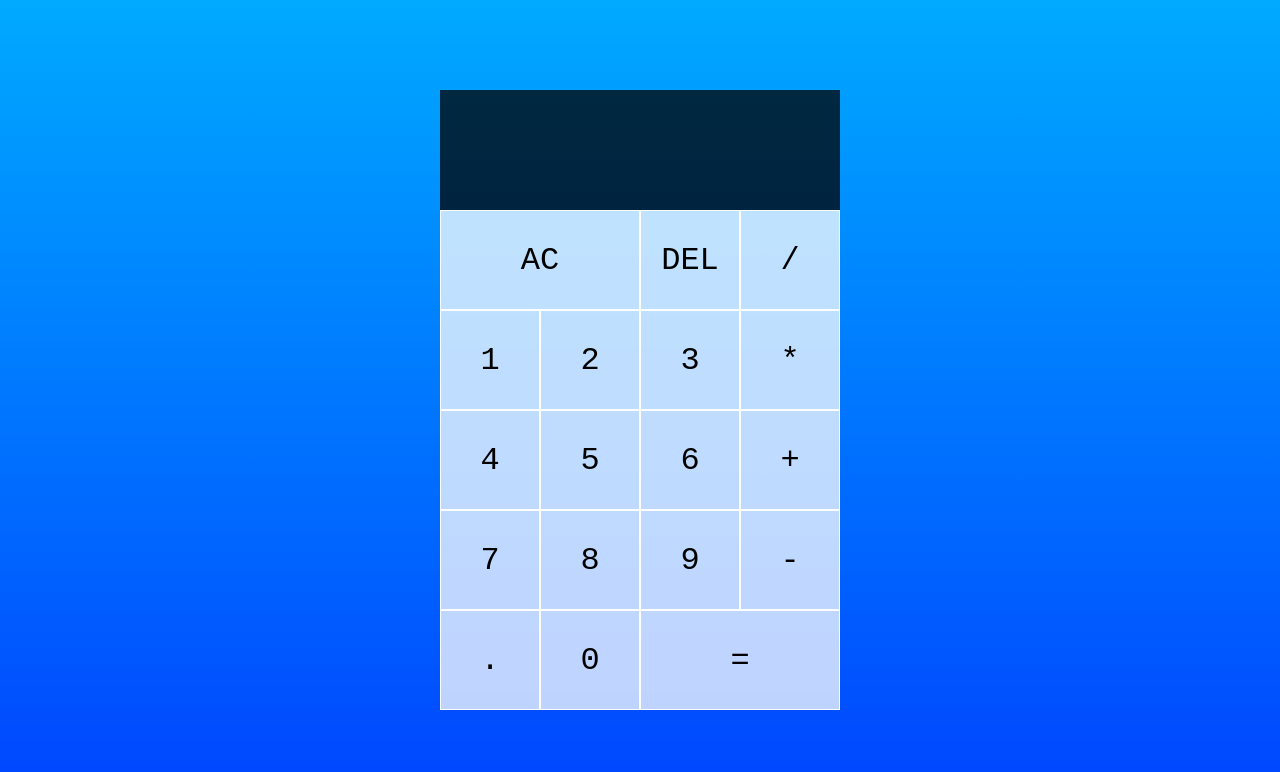
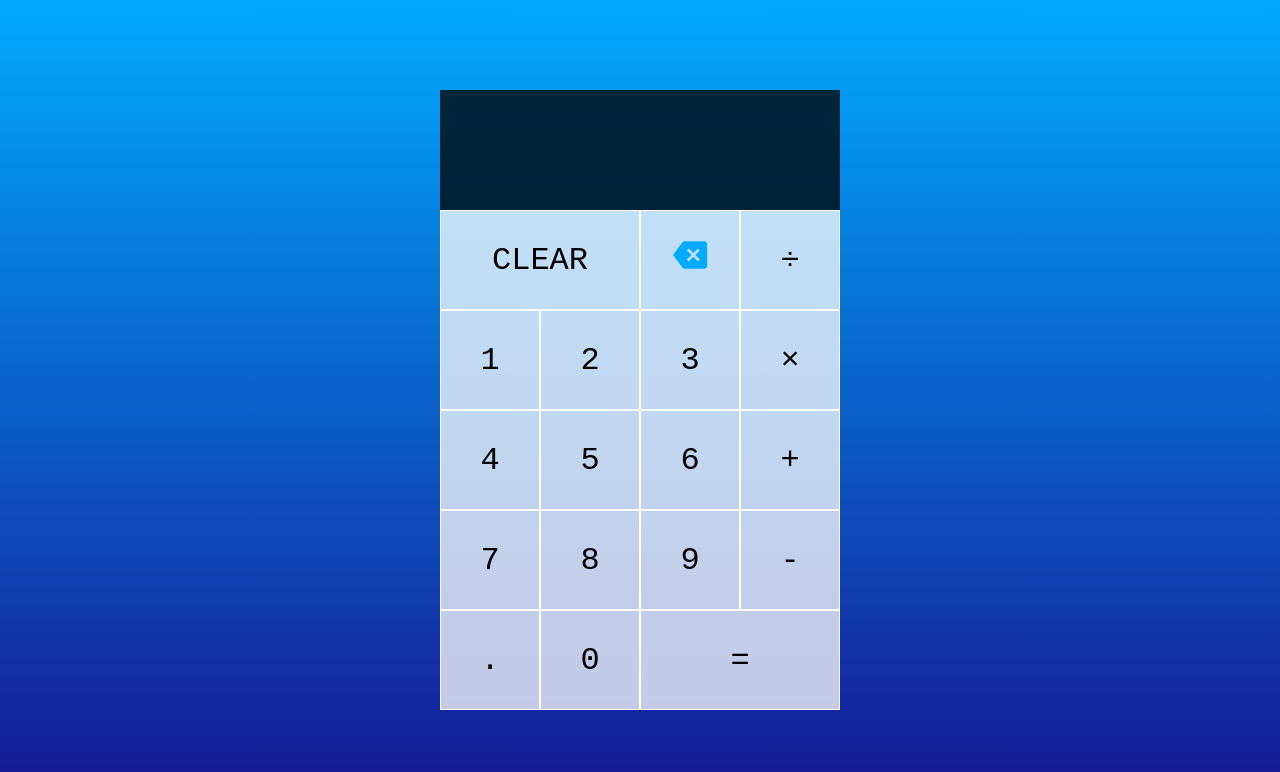
Before and after one commit to pethoburr/calculator, a plain HTML site: page index.html in a window 1280 px wide. Drawn offline with nearby package versions, Linux system fonts and the light colour scheme.

Commit message:
edit button content

```diff
--- a/index.html
+++ b/index.html
@@ -4,6 +4,7 @@
     <meta charset="UTF-8">
     <meta http-equiv="X-UA-Compatible" content="IE=edge">
     <link rel="stylesheet" href="styles.css">
+    <link rel="stylesheet" href="https://fonts.googleapis.com/css2?family=Material+Symbols+Outlined:opsz,wght,FILL,GRAD@20..48,100..700,0..1,-50..200" />
     <meta name="viewport" content="width=device-width, initial-scale=1.0">
     <title>Calculator</title>
 </head>
@@ -13,13 +14,25 @@
             <div data-previous-operand class="previous-operand"></div>
             <div data-current-operand class="current-operand"></div>
         </div>
-        <button data-all-clear class="span-two">AC</button>
-        <button data-delete>DEL</button>
-        <button data-operation>/</button>
+        <button data-all-clear class="span-two">CLEAR</button>
+        <button data-delete><span class="material-symbols-outlined">
+            backspace
+            </span><style>
+                .material-symbols-outlined {
+                    font-size: 40px;
+                    color: #00AAFF;
+                  font-variation-settings:
+                  'FILL' 2,
+                  'wght' 400,
+                  'GRAD' 100,
+                  'opsz' 9900
+                }
+                </style></button>
+        <button data-operation>&divide;</button>
         <button data-number>1</button>
         <button data-number>2</button>
         <button data-number>3</button>
-        <button data-operation>*</button>
+        <button data-operation>&times;</button>
         <button data-number>4</button>
         <button data-number>5</button>
         <button data-number>6</button>
@@ -32,6 +45,7 @@
         <button data-number>0</button>
         <button data-equals class="span-two">=</button>
     </div>
+
     <script src="scripts.js" defer></script>
 </body>
 </html>
--- a/styles.css
+++ b/styles.css
@@ -7,7 +7,7 @@
 body {
     padding: 0;
     margin: 0;
-    background: linear-gradient(to bottom, #00AAFF, #0044ff);
+    background: linear-gradient(to bottom, #00AAFF, #151792);
 }
 
 .calculator-grid {
```
Also changed, not shown: scripts.js (line endings or trailing spaces).
